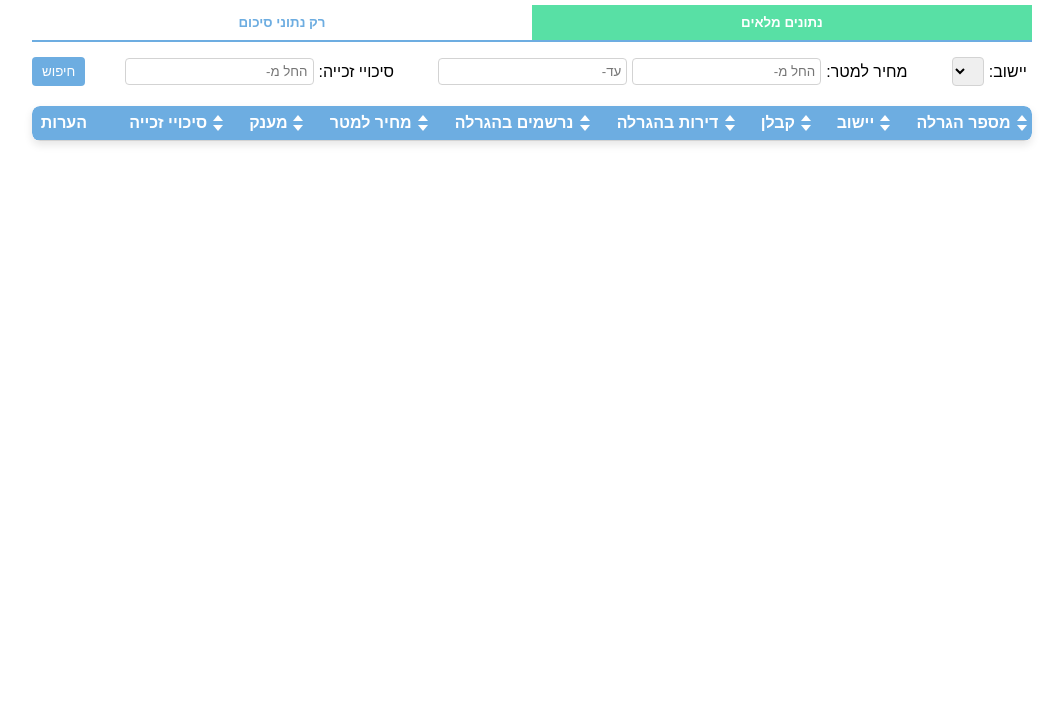
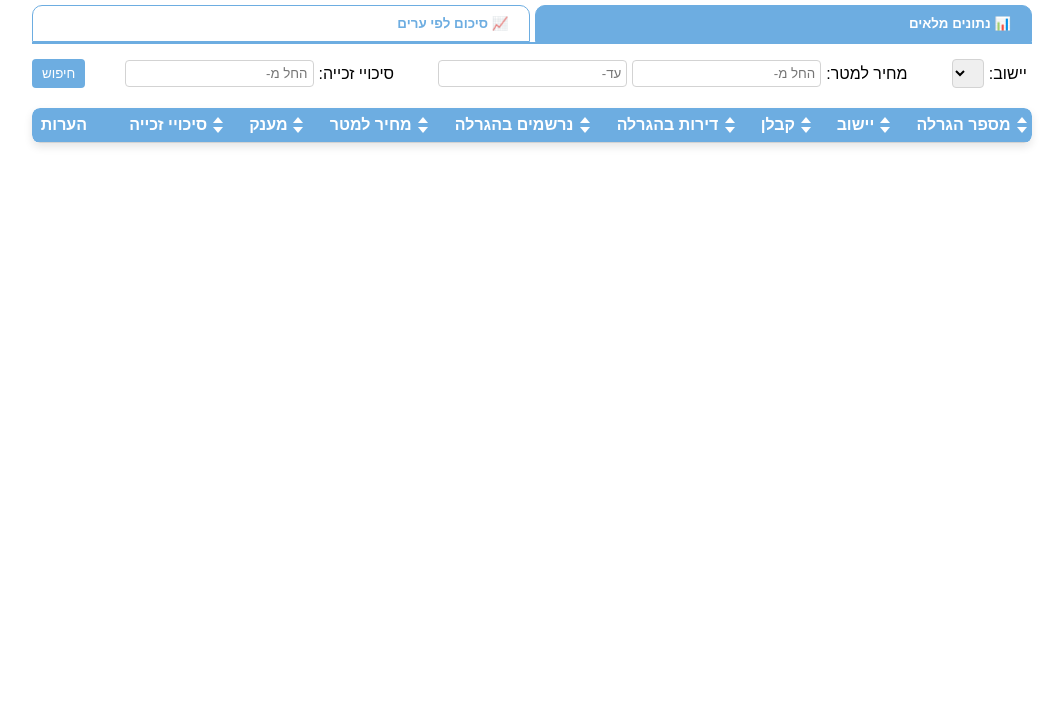
Before and after one commit to grampsville/DiraliWebsite_Static_ubuntu, a plain HTML site: page index.html in a window 1280 px wide. Shown: the part 72-800 px from the top of the page, without its empty margins (108-1171 px from the left). Drawn offline with Linux system fonts and the light colour scheme; no server answers.

Commit message:
enhanced tabs and added emojis

```diff
--- a/index.html
+++ b/index.html
@@ -260,6 +260,49 @@
         .medal {
             font-size: 1.2em;
         }
+
+        .tab-container {
+            display: flex;
+            justify-content: center;
+            gap: 5px;
+            /* Space between tabs */
+            margin-bottom: 15px;
+        }
+
+        .tab-button {
+            position: relative;
+            padding: 10px 20px;
+            border: 1px solid #6DADE1;
+            /* Border color */
+            border-radius: 10px 10px 0 0;
+            /* Rounded corners */
+            background-color: #FFFFFF;
+            color: #6DADE1;
+            font-weight: bold;
+            cursor: pointer;
+            display: flex;
+            align-items: center;
+            gap: 10px;
+            /* Space between text and logo */
+            text-align: center;
+            transition: background-color 0.3s;
+        }
+
+        .tab-button.active {
+            background-color: #6DADE1;
+            color: #FFFFFF;
+        }
+
+        .tab-button:hover {
+            background-color: #58E0A5;
+            color: #FFFFFF;
+        }
+
+        .tab-logo {
+            width: 16px;
+            height: 16px;
+            /* Example styling for logo, adjust based on actual logo size */
+        }
     </style>
 </head>
 
@@ -268,8 +311,13 @@
 
     <!-- Tab Navigation -->
     <div class="tab-container">
-        <button class="tab-button active" data-tab="all-data">נתונים מלאים</button>
-        <button class="tab-button" data-tab="summary-data">רק נתוני סיכום</button>
+        <button class="tab-button active" data-tab="all-data">
+            📊 נתונים מלאים
+
+        </button>
+        <button class="tab-button" data-tab="summary-data">
+            📈 סיכום לפי ערים
+        </button>
     </div>
 
     <!-- Filter Toolbar (only in All Data tab) -->
```
